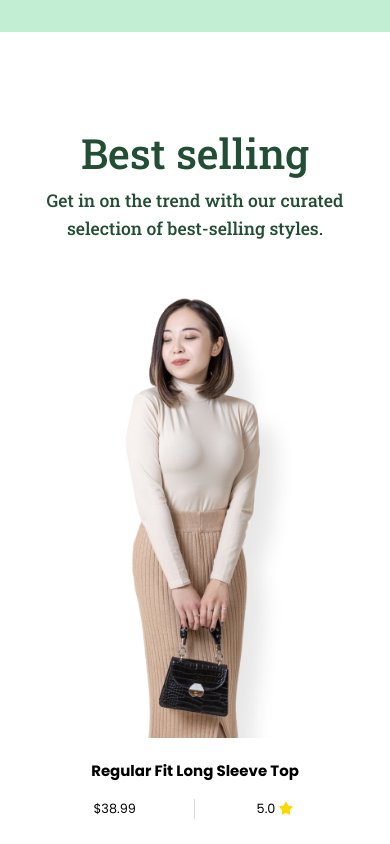
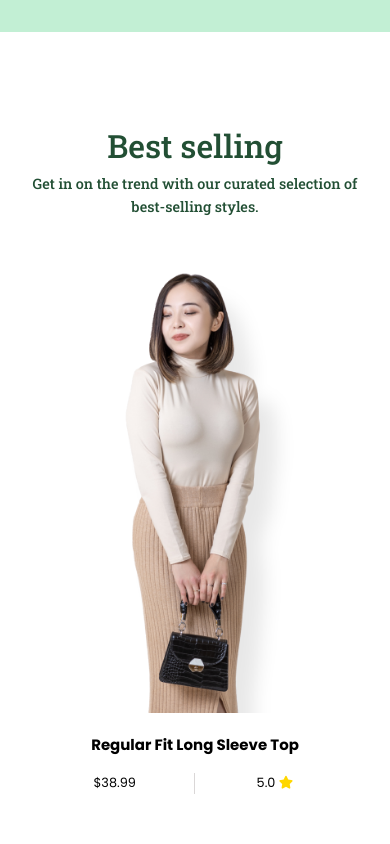
Before and after one commit to Elfawi/Fashion-website, a plain HTML site: page index.html in a window 390 px wide. Shown: the part 840-1684 px from the top of the page. Drawn offline with Linux system fonts and the light colour scheme; a web font is replaced by a local one.

Commit message:
Update queries.css

```diff
--- a/queries.css
+++ b/queries.css
@@ -231,4 +231,10 @@ padding: 3rem 2.4rem;
             grid-row: 5;
 
         }
+        .heading-primary {
+  font-size: 4rem;
+}
+        .heading-tertiary {
+  font-size: 1.8rem;
+}
     }
```
